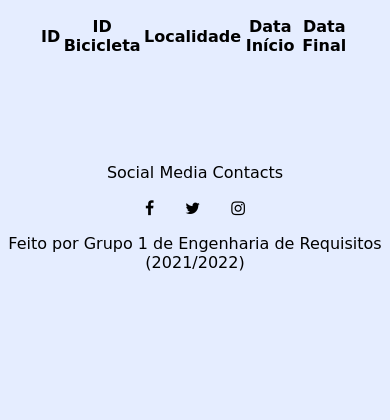
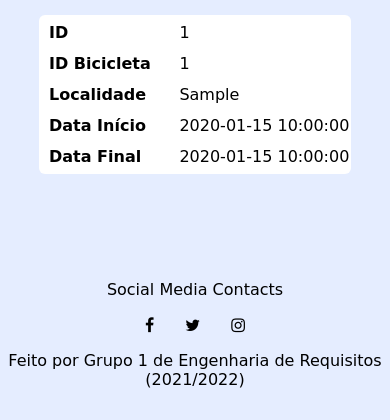
Before and after one commit to PedroRodrigues527/PHP, a PHP site: page /Engenharia_de_Requisitos/listar-reserva.php in a window 390 px wide. Shown: the part 253-673 px from the top of the page. Run offline with PHP 8.4, Linux system fonts and the light colour scheme; the visitor is signed in with stand-in values (Sample User, id 1); tables that the repository leaves empty or names only in its code hold one stand-in row (values such as "Sample post"); lists and menus that the app fills with data are empty.

Commit message:
finalização da listagem de reservas e seu css

```diff
--- a/Engenharia_de_Requisitos/listar-reserva.php
+++ b/Engenharia_de_Requisitos/listar-reserva.php
@@ -70,7 +70,7 @@
                 </tr>
               <thead>
               <tbody>';
-        while($resultReserve = mysqli_fetch_array($queryReservList)){
+        while($resultReserve = mysqli_fetch_array($queryResult)){
             $querylocalList = 'SELECT location FROM bicycle WHERE  id ="'. $resultReserve[4] .'"';
             $queryResultLocal = mysqli_query($conn, $querylocalList);
             $local = mysqli_fetch_array($queryResultLocal);
--- a/Engenharia_de_Requisitos/style.css
+++ b/Engenharia_de_Requisitos/style.css
@@ -498,6 +498,104 @@
 	text-align-last: center;
 	margin: auto;
 }
+
+table {
+	border-spacing: 1;
+	border-collapse: collapse;
+	background: white;
+	border-radius: 6px;
+	overflow: hidden;
+	max-width: 800px;
+	width: 100%;
+	margin: 0 auto;
+	position: relative;
+}
+table * {
+	position: relative;
+}
+table td,
+table th {
+	padding-left: 8px;
+}
+table thead tr {
+	height: 60px;
+	background: #ffed86;
+	font-size: 16px;
+}
+table tbody tr {
+	height: 48px;
+	border-bottom: 1px solid #e3f1d5;
+}
+table tbody tr:last-child {
+	border: 0;
+}
+table td,
+table th {
+	text-align: left;
+}
+table td.l,
+table th.l {
+	text-align: right;
+}
+table td.c,
+table th.c {
+	text-align: center;
+}
+table td.r,
+table th.r {
+	text-align: center;
+}
+
+@media screen and (max-width: 35.5em) {
+	table {
+		display: block;
+	}
+	table > *,
+	table tr,
+	table td,
+	table th {
+		display: block;
+	}
+	table thead {
+		display: none;
+	}
+	table tbody tr {
+		height: auto;
+		padding: 8px 0;
+	}
+	table tbody tr td {
+		padding-left: 45%;
+		margin-bottom: 12px;
+	}
+	table tbody tr td:last-child {
+		margin-bottom: 0;
+	}
+	table tbody tr td:before {
+		position: absolute;
+		font-weight: 700;
+		width: 40%;
+		left: 10px;
+		top: 0;
+	}
+	table tbody tr td:nth-child(1):before {
+		content: "ID";
+	}
+	table tbody tr td:nth-child(2):before {
+		content: "ID Bicicleta";
+	}
+	table tbody tr td:nth-child(3):before {
+		content: "Localidade";
+	}
+	table tbody tr td:nth-child(4):before {
+		content: "Data Início";
+	}
+	table tbody tr td:nth-child(5):before {
+		content: "Data Final";
+	}
+	table tbody tr td:nth-child(6):before {
+		content: "Ação";
+	}
+}
 /*
 @media(max-width: 700px){
 	.testimonial-col  img{
```
